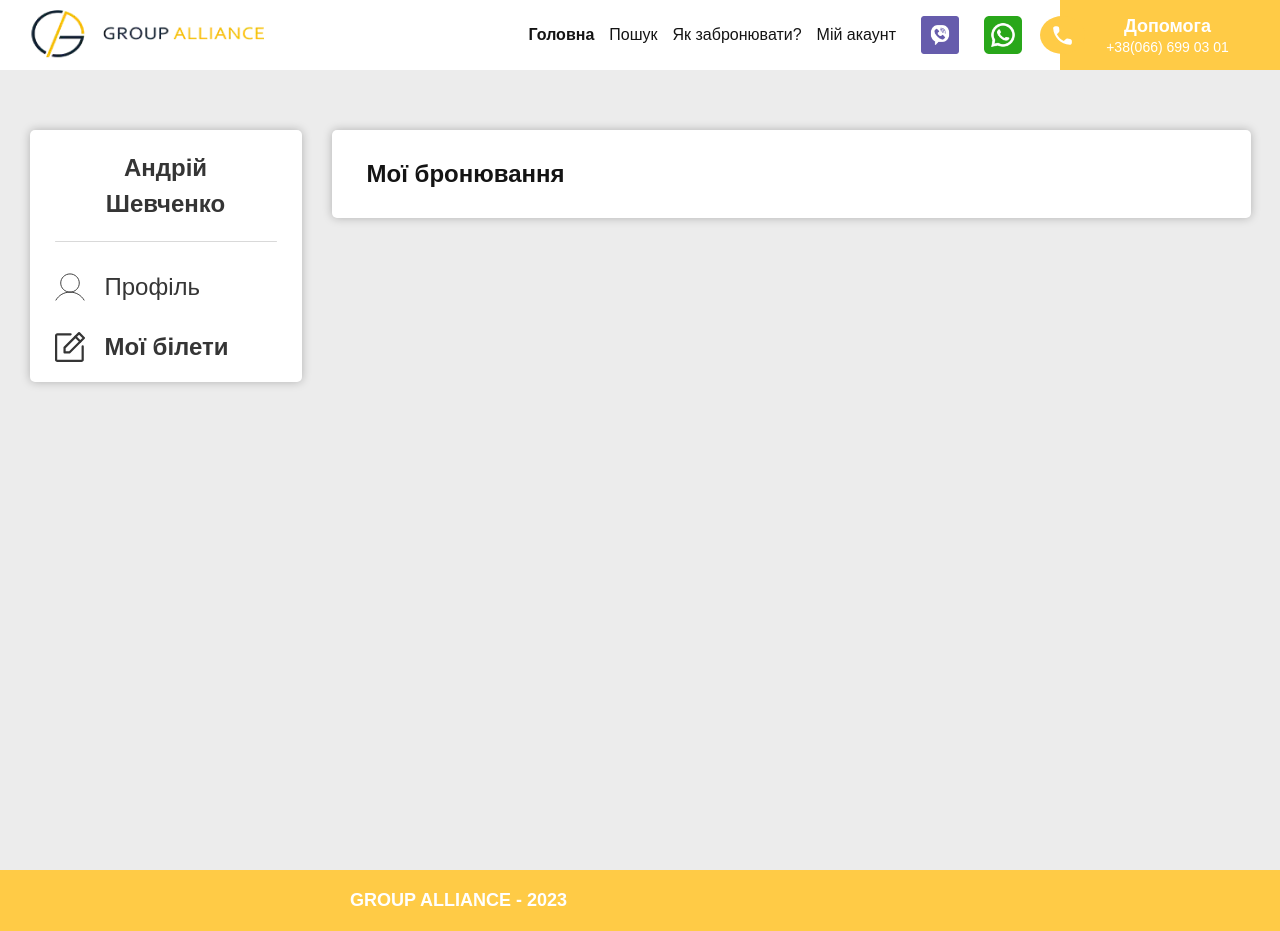
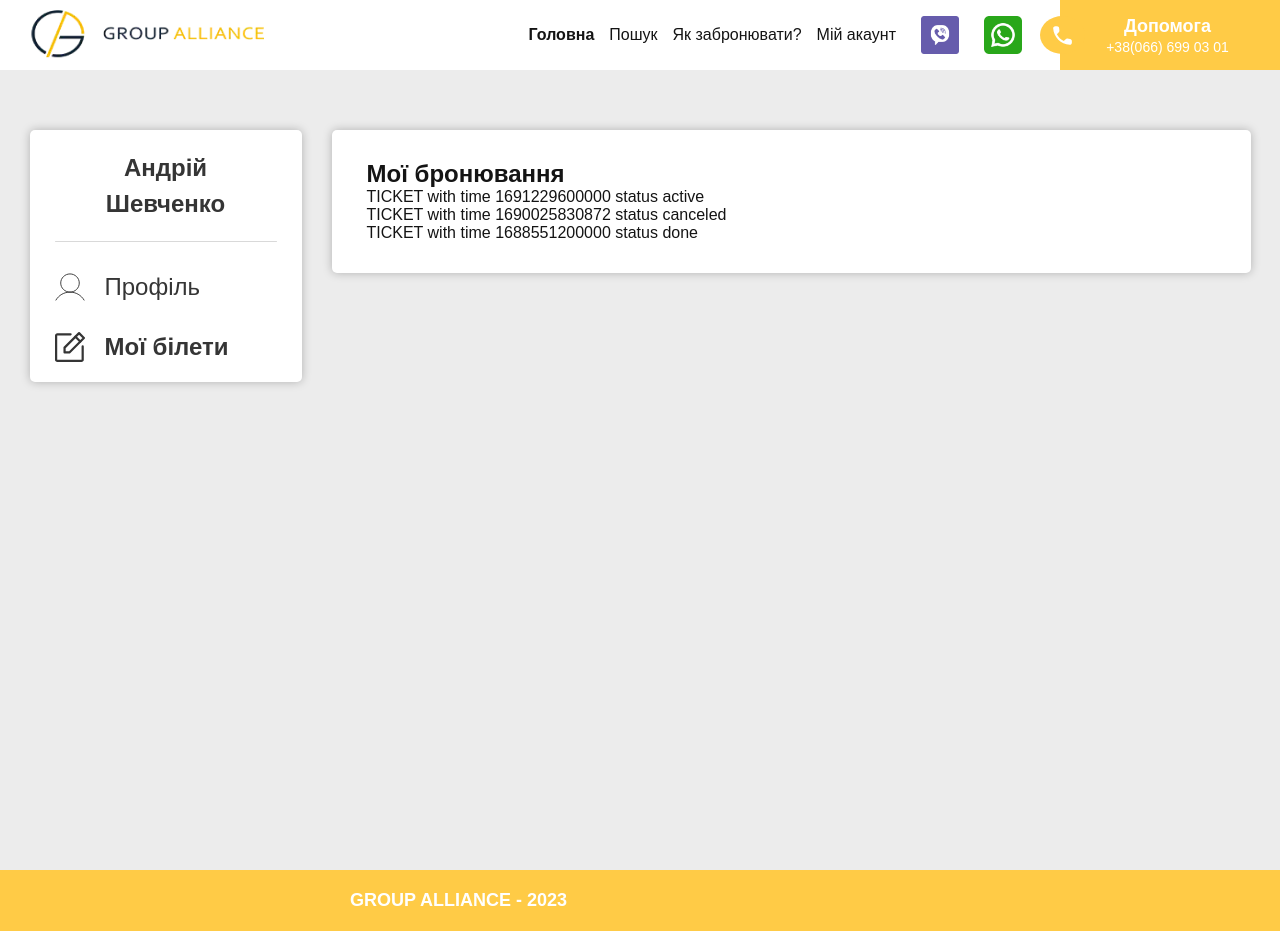
Before and after one commit to viktor-kindrat/finish, a React (Create React App) app: page /account/tickets in a window 1280 px wide. Built offline with nearby package versions, Linux system fonts and the light colour scheme.

Commit message:
Ticket element status logic

```diff
--- /dev/null
+++ b/src/Components/Ticket/Ticket.jsx
@@ -0,0 +1,21 @@
+import "./Styles/Ticket.css"
+
+function Ticket ({arrivalDate, canceled}){
+    let getStatus = (arrivalDate) => {
+        let now = new Date();
+        let arrivalDateObject = new Date(arrivalDate);
+        if (now.getTime() >= arrivalDateObject.getTime()) {
+            return "done"
+        } else {
+            return "active"
+        }
+    }
+    let status = canceled ? "canceled" : getStatus(arrivalDate)
+    return (
+        <article className={`Ticket Ticket_${status}`}>
+            TICKET with time {arrivalDate} status {status}
+        </article>
+    )
+}
+
+export default Ticket
--- a/src/Components/Tickets/Tickets.jsx
+++ b/src/Components/Tickets/Tickets.jsx
@@ -1,12 +1,14 @@
 import "./Styles/Tickets.css"
-
+import Ticket from "../Ticket/Ticket"
 
 function Tickets () {
     return (
         <div className="Tickets">
             <h2 className="Tickets__headline">Мої бронювання</h2>
             <div className="Tickets__container">
-
+                <Ticket canceled={false} arrivalDate={1691229600000} />
+                <Ticket canceled={true} arrivalDate={1690025830872} />
+                <Ticket canceled={false} arrivalDate={1688551200000} />
             </div>
         </div>
     )
```
Also changed, not shown: src/Components/Ticket/Styles/Ticket.css (added), src/Components/Ticket/Styles/Ticket.scss (added).
